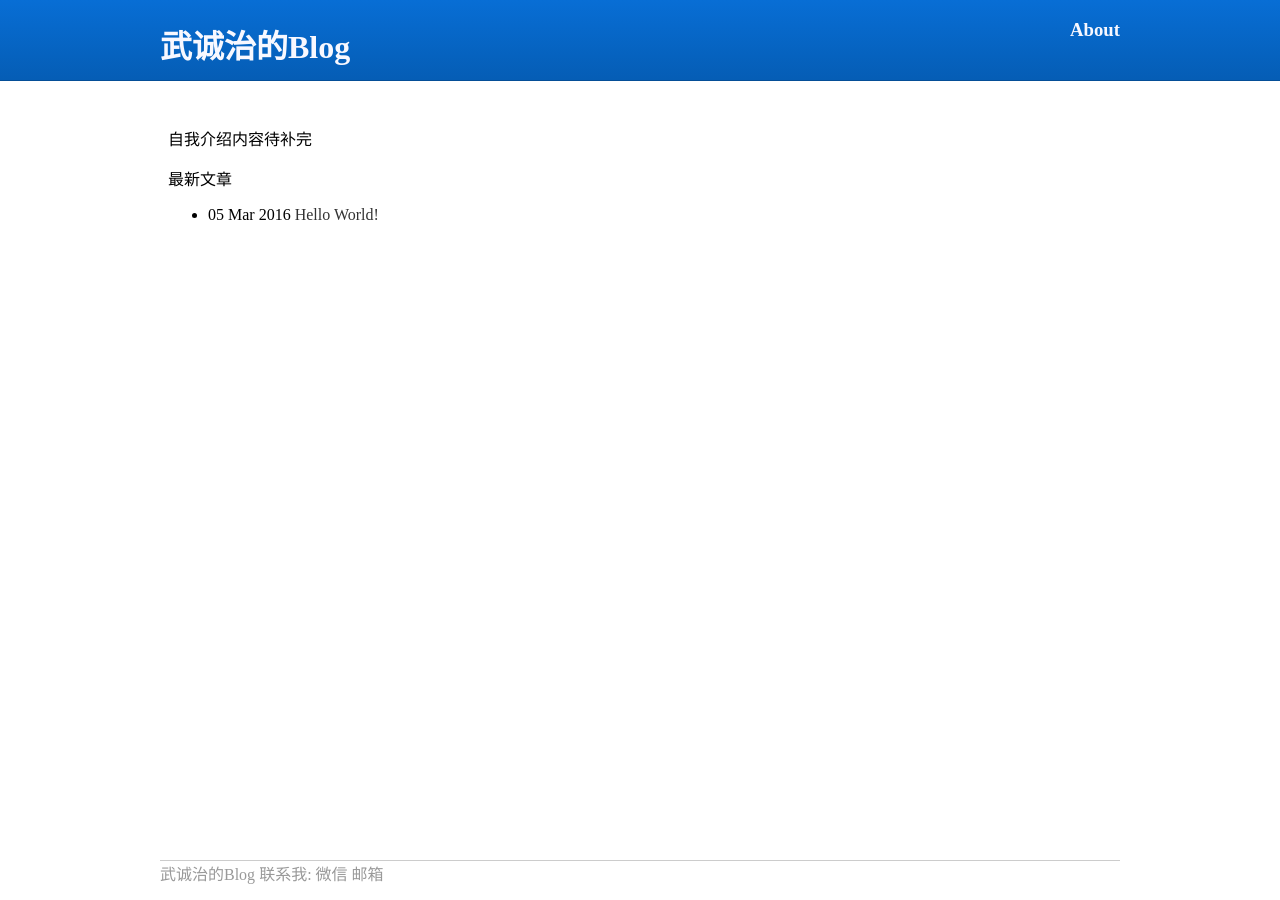
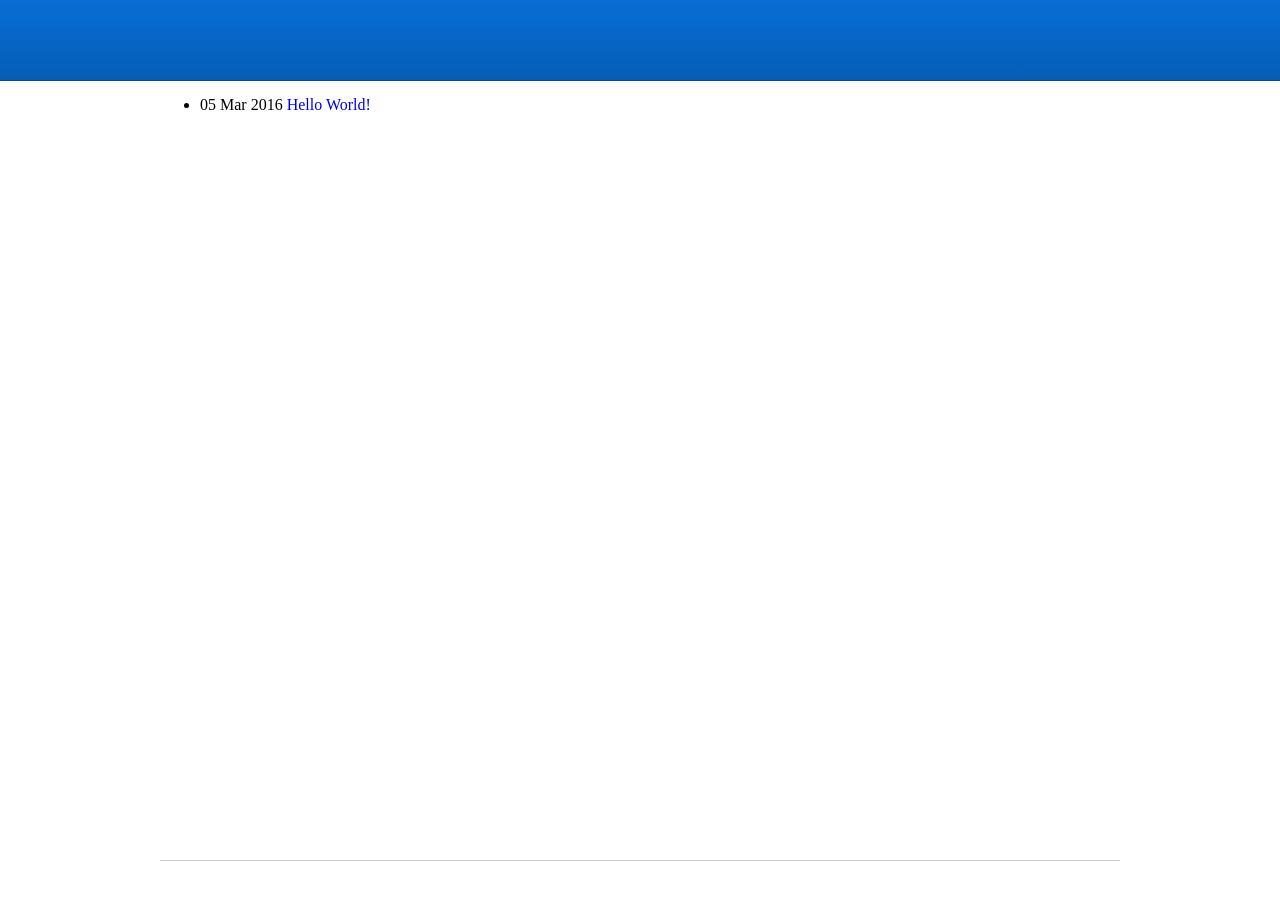
Before and after one commit to EnderZhou/EnderZhou, a Jekyll site: the page built from index.html, in a window 1280 px wide. Built offline with Jekyll 4.4.1, drawn with Linux system fonts in a browser that asks for light colours.

Commit message:
change CNAME

```diff
--- a/CNAME
+++ b/CNAME
@@ -1 +1 @@
-www.enderzhou.com
+blog.enderzhou.com
--- a/_layouts/default.html
+++ b/_layouts/default.html
@@ -7,7 +7,6 @@
 <style>
 a,{cursor:pointer;}
 a,a:hover{text-decoration:none;}
-a,a:hover{color:#333;}
 
 .c-nav{
 	position: fixed;
@@ -29,16 +28,13 @@
     clear: both;
     color:#f8f8ff;
 }
-.c-top a {
+.c-nav a {
     color:#f8f8ff;
 }
-.c-top a:hover {
     color:#f8f8ff;
 }
-.title{
     float: left;
 }
-.about{
     float: right;
 }
 .c-mid{
@@ -79,8 +75,6 @@
 <body>
 <div class="c-nav">
 	<div class ="c-top">
-		<a class="title" href="http://www.enderzhou.com"><h1>武诚治的Blog</h1></a>
-        <a class="about" href=""><h3>About</h3></a>
 	</div>
 </div>
 <div class="c-mid">
@@ -90,11 +84,6 @@
 </div>
 <div class="c-footer">
     <div class ="c-foot">
-        <span>武诚治的Blog</span>
-        <span>联系我:</span>
-        <span>微信</span>
-        <span>邮箱</span>
-
     </div>
 </div>
 
```
